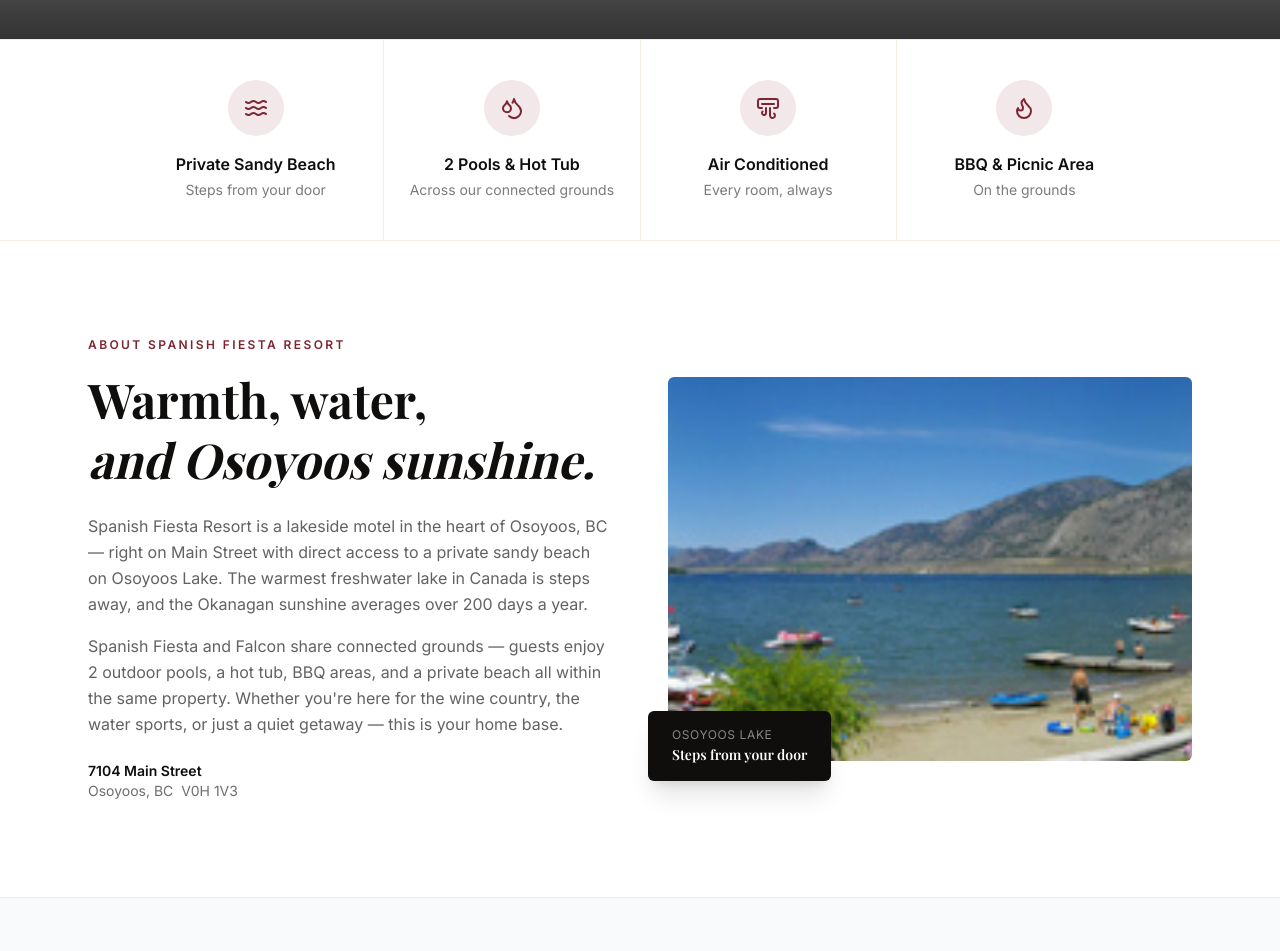
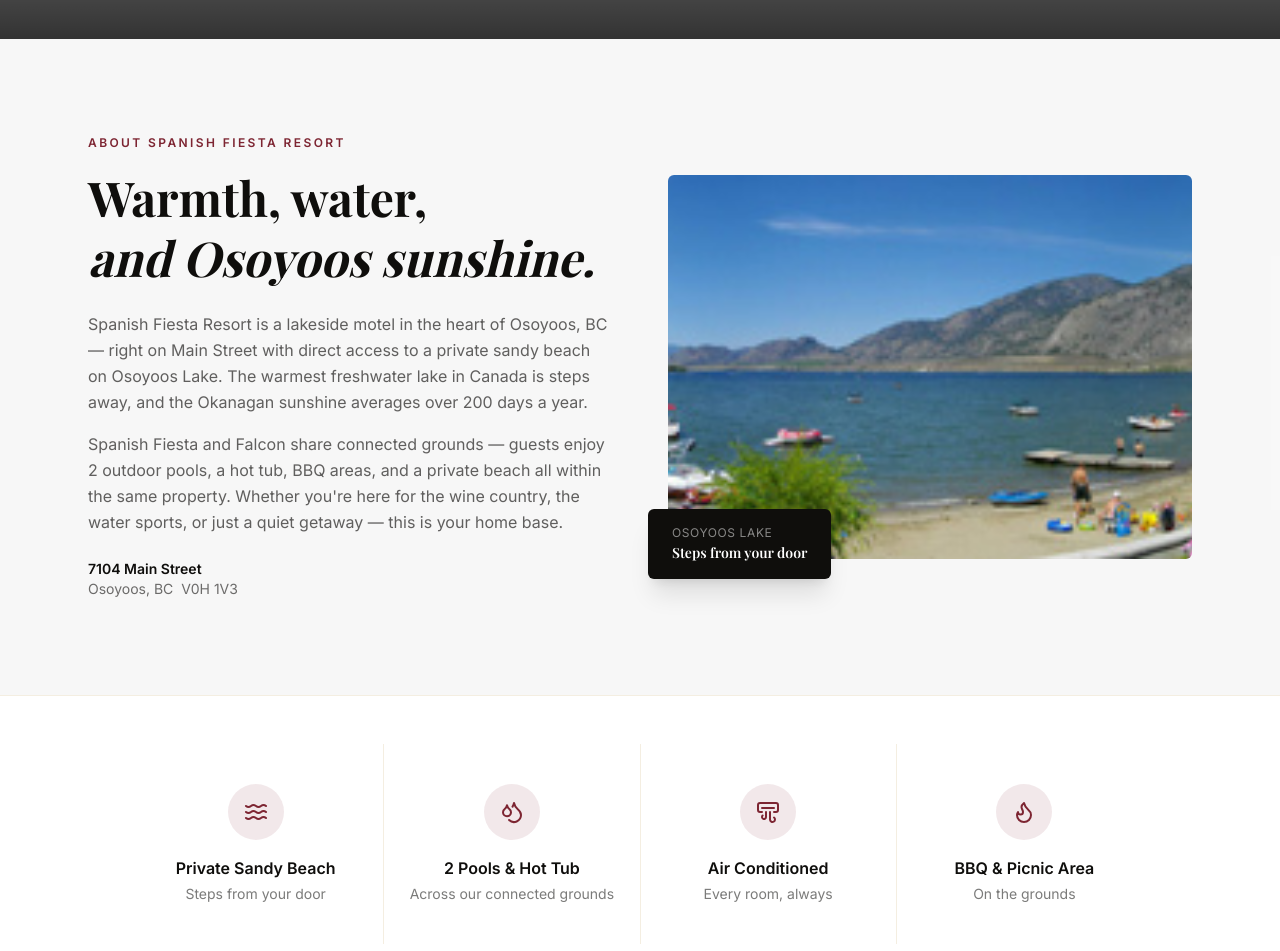
Before and after one commit to joshilp/fs-website, a SvelteKit app: page /spanish in a window 1280 px wide. Shown: the part 761-1712 px from the top of the page. Built offline with nearby package versions, Linux system fonts and the light colour scheme; a web font is replaced by a local one.

Commit message:
section updates

```diff
--- a/src/routes/+page.svelte
+++ b/src/routes/+page.svelte
@@ -113,26 +113,9 @@
 	</div>
 </section>
 
-<!-- Highlights grid — 2×4 merged stats + amenities -->
-<section class="border-y border-resort-sand/20">
-	<div class="mx-auto grid max-w-5xl grid-cols-2 gap-px bg-resort-sand/20 md:grid-cols-4">
-		{#each highlights as feature}
-			{@const Icon = feature.icon}
-			<div class="flex flex-col items-center gap-4 bg-white px-6 py-10 text-center">
-				<div class="flex h-14 w-14 items-center justify-center rounded-full bg-resort-green/12">
-					<Icon class="h-6 w-6 text-resort-green" />
-				</div>
-				<div>
-					<p class="font-sans font-semibold text-resort-dark">{feature.label}</p>
-					<p class="mt-1 font-sans text-sm text-resort-dark/55">{feature.sub}</p>
-				</div>
-			</div>
-		{/each}
-	</div>
-</section>
-
 <!-- About -->
-<section class="mx-auto max-w-6xl px-6 py-24">
+<section class="bg-resort-dark/3 py-24">
+	<div class="mx-auto max-w-6xl px-6">
 		<div class="grid items-center gap-14 md:grid-cols-2">
 			<div>
 				<p class="mb-4 font-sans text-xs font-semibold uppercase tracking-[0.2em] text-resort-green">
@@ -175,6 +158,25 @@
 					<p class="mt-0.5 font-serif text-sm font-semibold text-white">Steps from your door</p>
 				</div>
 			</div>
+		</div>
+	</div>
+</section>
+
+<!-- Highlights grid — 2×4 merged stats + amenities -->
+<section class="border-y border-resort-sand/20 p-12">
+	<div class="mx-auto grid max-w-5xl grid-cols-2 gap-px bg-resort-sand/20 md:grid-cols-4">
+		{#each highlights as feature}
+			{@const Icon = feature.icon}
+			<div class="flex flex-col items-center gap-4 bg-white px-6 py-10 text-center">
+				<div class="flex h-14 w-14 items-center justify-center rounded-full bg-resort-green/12">
+					<Icon class="h-6 w-6 text-resort-green" />
+				</div>
+				<div>
+					<p class="font-sans font-semibold text-resort-dark">{feature.label}</p>
+					<p class="mt-1 font-sans text-sm text-resort-dark/55">{feature.sub}</p>
+				</div>
+			</div>
+		{/each}
 	</div>
 </section>
 
--- a/src/routes/falcon/+page.svelte
+++ b/src/routes/falcon/+page.svelte
@@ -123,26 +123,9 @@
 	</div>
 </section>
 
-<!-- Amenity strip -->
-<section class="border-y border-resort-sand/20">
-	<div class="mx-auto grid max-w-5xl grid-cols-2 gap-px bg-resort-sand/20 md:grid-cols-4">
-		{#each highlights as feature}
-			{@const Icon = feature.icon}
-			<div class="flex flex-col items-center gap-4 bg-white px-6 py-10 text-center">
-				<div class="flex h-14 w-14 items-center justify-center rounded-full bg-resort-stone/12">
-					<Icon class="h-6 w-6 text-resort-stone" />
-				</div>
-				<div>
-					<p class="font-sans font-semibold text-resort-dark">{feature.label}</p>
-					<p class="mt-1 font-sans text-sm text-resort-dark/55">{feature.sub}</p>
-				</div>
-			</div>
-		{/each}
-	</div>
-</section>
-
 <!-- About -->
-<section class="mx-auto max-w-6xl px-6 py-24">
+<section class="bg-resort-dark/3 py-24">
+	<div class="mx-auto max-w-6xl px-6">
 		<div class="grid items-center gap-14 md:grid-cols-2">
 			<div>
 				<p class="mb-4 font-sans text-xs font-semibold uppercase tracking-[0.3em] text-resort-stone">
@@ -187,6 +170,25 @@
 					<p class="mt-0.5 font-serif text-sm font-semibold text-white">Steps from your door</p>
 				</div>
 			</div>
+		</div>
+	</div>
+</section>
+
+<!-- Amenity strip -->
+<section class="border-y border-resort-sand/20 p-12">
+	<div class="mx-auto grid max-w-5xl grid-cols-2 gap-px bg-resort-sand/20 md:grid-cols-4">
+		{#each highlights as feature}
+			{@const Icon = feature.icon}
+			<div class="flex flex-col items-center gap-4 bg-white px-6 py-10 text-center">
+				<div class="flex h-14 w-14 items-center justify-center rounded-full bg-resort-stone/12">
+					<Icon class="h-6 w-6 text-resort-stone" />
+				</div>
+				<div>
+					<p class="font-sans font-semibold text-resort-dark">{feature.label}</p>
+					<p class="mt-1 font-sans text-sm text-resort-dark/55">{feature.sub}</p>
+				</div>
+			</div>
+		{/each}
 	</div>
 </section>
 
--- a/src/routes/spanish/+page.svelte
+++ b/src/routes/spanish/+page.svelte
@@ -126,26 +126,9 @@
 	</div>
 </section>
 
-<!-- Amenity strip -->
-<section class="border-y border-resort-sand/20">
-	<div class="mx-auto grid max-w-5xl grid-cols-2 gap-px bg-resort-sand/20 md:grid-cols-4">
-		{#each highlights as feature}
-			{@const Icon = feature.icon}
-			<div class="flex flex-col items-center gap-4 bg-white px-6 py-10 text-center">
-				<div class="flex h-14 w-14 items-center justify-center rounded-full bg-resort-red/10">
-					<Icon class="h-6 w-6 text-resort-red" />
-				</div>
-				<div>
-					<p class="font-sans font-semibold text-resort-dark">{feature.label}</p>
-					<p class="mt-1 font-sans text-sm text-resort-dark/55">{feature.sub}</p>
-				</div>
-			</div>
-		{/each}
-	</div>
-</section>
-
 <!-- About -->
-<section class="mx-auto max-w-6xl px-6 py-24">
+<section class="bg-resort-dark/3 py-24">
+	<div class="mx-auto max-w-6xl px-6">
 		<div class="grid items-center gap-14 md:grid-cols-2">
 			<div>
 				<p class="mb-4 font-sans text-xs font-semibold uppercase tracking-[0.2em] text-resort-red">
@@ -190,6 +173,25 @@
 					<p class="mt-0.5 font-serif text-sm font-semibold text-white">Steps from your door</p>
 				</div>
 			</div>
+		</div>
+	</div>
+</section>
+
+<!-- Amenity strip -->
+<section class="border-y border-resort-sand/20 p-12">
+	<div class="mx-auto grid max-w-5xl grid-cols-2 gap-px bg-resort-sand/20 md:grid-cols-4">
+		{#each highlights as feature}
+			{@const Icon = feature.icon}
+			<div class="flex flex-col items-center gap-4 bg-white px-6 py-10 text-center">
+				<div class="flex h-14 w-14 items-center justify-center rounded-full bg-resort-red/10">
+					<Icon class="h-6 w-6 text-resort-red" />
+				</div>
+				<div>
+					<p class="font-sans font-semibold text-resort-dark">{feature.label}</p>
+					<p class="mt-1 font-sans text-sm text-resort-dark/55">{feature.sub}</p>
+				</div>
+			</div>
+		{/each}
 	</div>
 </section>
 
```
Lines whose indentation alone changed are shown as unchanged.
